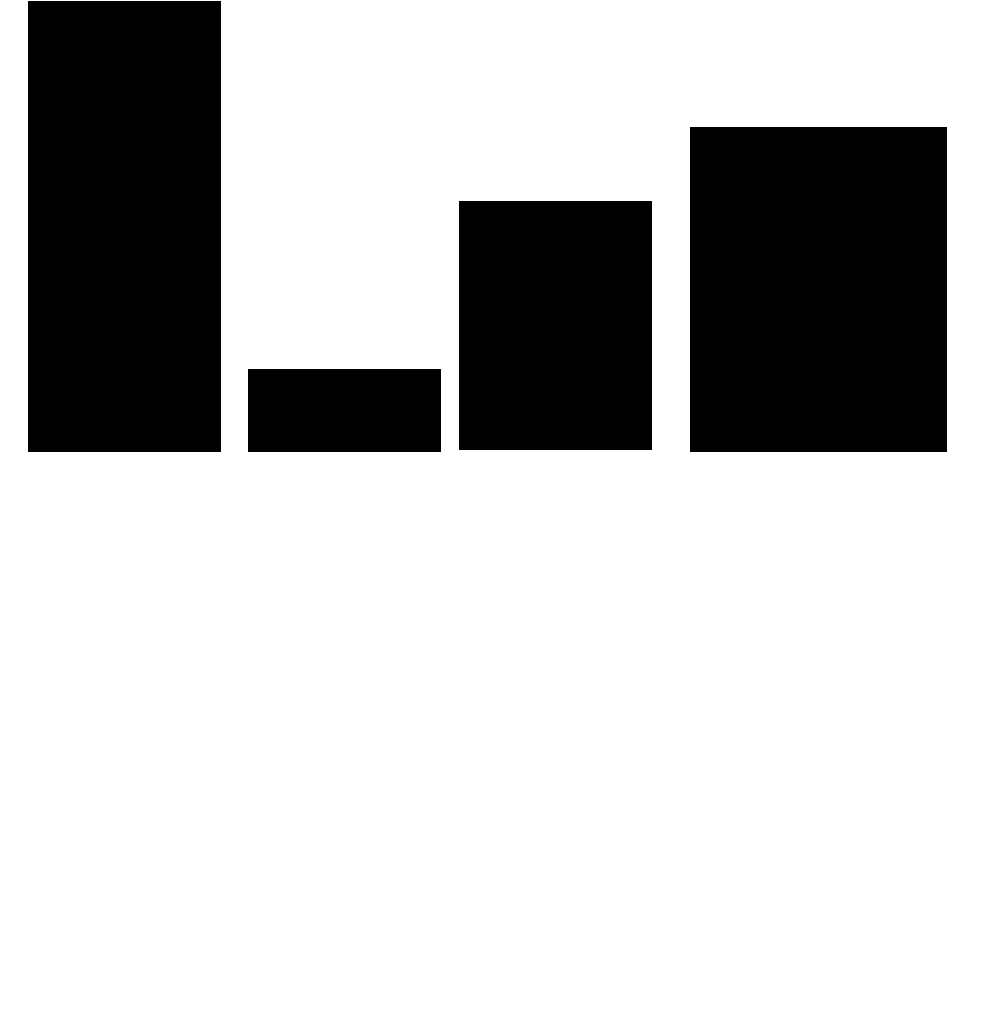
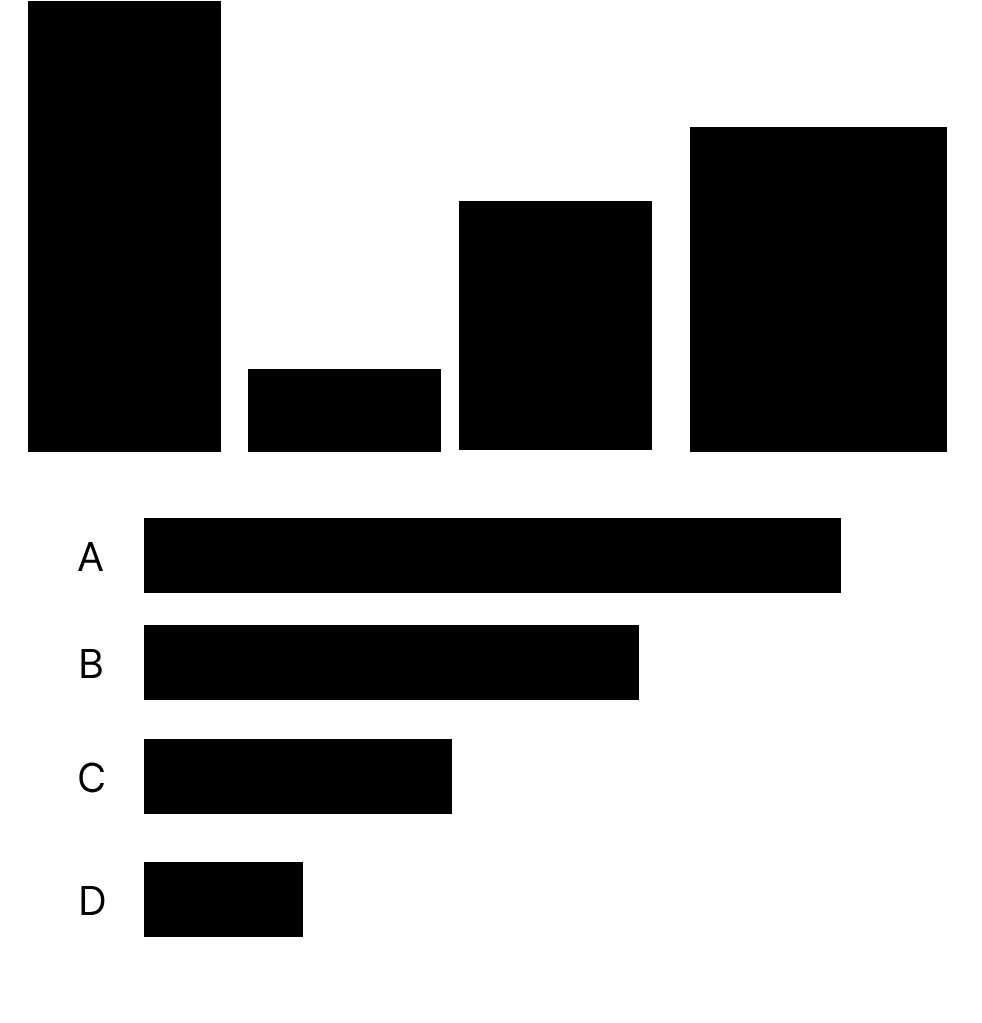
Before and after one commit to lucianoideh1/D3-Sandbox-1, a plain HTML site: page index.html in a window 1280 px wide. Shown: the part 993-2016 px from the top of the page, without its empty margins (0-982 px from the left). Before the commit the page ends 1476 px from the top, so only its background shows below. Drawn offline with nearby package versions, Linux system fonts and the light colour scheme.

Commit message:
bar-chart sideways

```diff
--- a/index.html
+++ b/index.html
@@ -39,6 +39,19 @@
     <rect x="451" y="268" width="193" height="249" fill="black"/>
     </svg>
 
+
+<svg width="939" height="545" viewBox="0 0 939 545" fill="none" xmlns="http://www.w3.org/2000/svg">
+    <rect width="939" height="545" fill="white"/>
+    <rect x="136" y="43" width="697" height="75" fill="black"/>
+    <rect x="136" y="150" width="495" height="75" fill="black"/>
+    <rect x="136" y="264" width="308" height="75" fill="black"/>
+    <rect x="136" y="387" width="159" height="75" fill="black"/>
+    <path d="M73.7159 96H70.0227L80.7045 66.9091H84.3409L95.0227 96H91.3295L82.6364 71.5114H82.4091L73.7159 96ZM75.0795 84.6364H89.9659V87.7614H75.0795V84.6364Z" fill="black"/>
+    <path d="M73.5227 203V173.909H83.6932C85.7197 173.909 87.3911 174.259 88.7074 174.96C90.0237 175.652 91.0038 176.584 91.6477 177.759C92.2917 178.923 92.6136 180.216 92.6136 181.636C92.6136 182.886 92.3911 183.919 91.946 184.733C91.5104 185.547 90.9328 186.191 90.2131 186.665C89.5028 187.138 88.7311 187.489 87.8977 187.716V188C88.7879 188.057 89.6828 188.369 90.5824 188.938C91.482 189.506 92.2348 190.32 92.8409 191.381C93.447 192.441 93.75 193.739 93.75 195.273C93.75 196.731 93.4186 198.043 92.7557 199.207C92.0928 200.372 91.0464 201.295 89.6165 201.977C88.1866 202.659 86.3258 203 84.0341 203H73.5227ZM77.0455 199.875H84.0341C86.3352 199.875 87.9688 199.43 88.9347 198.54C89.91 197.64 90.3977 196.551 90.3977 195.273C90.3977 194.288 90.1468 193.379 89.6449 192.545C89.143 191.703 88.428 191.03 87.5 190.528C86.572 190.017 85.4735 189.761 84.2045 189.761H77.0455V199.875ZM77.0455 186.693H83.5795C84.6402 186.693 85.5966 186.485 86.4489 186.068C87.3106 185.652 87.9924 185.064 88.4943 184.307C89.0057 183.549 89.2614 182.659 89.2614 181.636C89.2614 180.358 88.8163 179.274 87.9261 178.384C87.036 177.484 85.625 177.034 83.6932 177.034H77.0455V186.693Z" fill="black"/>
+    <path d="M95.9318 297H92.4091C92.2008 295.987 91.8362 295.097 91.3153 294.33C90.804 293.562 90.179 292.919 89.4403 292.398C88.7112 291.867 87.9015 291.47 87.0114 291.205C86.1212 290.939 85.1932 290.807 84.2273 290.807C82.4659 290.807 80.8703 291.252 79.4403 292.142C78.0199 293.032 76.8883 294.344 76.0455 296.077C75.2121 297.81 74.7955 299.936 74.7955 302.455C74.7955 304.973 75.2121 307.099 76.0455 308.832C76.8883 310.565 78.0199 311.877 79.4403 312.767C80.8703 313.657 82.4659 314.102 84.2273 314.102C85.1932 314.102 86.1212 313.97 87.0114 313.705C87.9015 313.439 88.7112 313.046 89.4403 312.526C90.179 311.995 90.804 311.347 91.3153 310.58C91.8362 309.803 92.2008 308.913 92.4091 307.909H95.9318C95.6667 309.396 95.1837 310.726 94.483 311.901C93.7822 313.075 92.911 314.074 91.8693 314.898C90.8277 315.712 89.6581 316.332 88.3608 316.759C87.0729 317.185 85.6951 317.398 84.2273 317.398C81.7462 317.398 79.5398 316.792 77.608 315.58C75.6761 314.367 74.1563 312.644 73.0483 310.409C71.9403 308.174 71.3864 305.523 71.3864 302.455C71.3864 299.386 71.9403 296.735 73.0483 294.5C74.1563 292.265 75.6761 290.542 77.608 289.33C79.5398 288.117 81.7462 287.511 84.2273 287.511C85.6951 287.511 87.0729 287.724 88.3608 288.151C89.6581 288.577 90.8277 289.202 91.8693 290.026C92.911 290.84 93.7822 291.834 94.483 293.009C95.1837 294.173 95.6667 295.504 95.9318 297Z" fill="black"/>
+    <path d="M82.5 440H73.5227V410.909H82.8977C85.7197 410.909 88.1345 411.491 90.142 412.656C92.1496 413.812 93.6884 415.473 94.7585 417.642C95.8286 419.801 96.3636 422.386 96.3636 425.398C96.3636 428.428 95.8239 431.037 94.7443 433.224C93.6648 435.402 92.0928 437.079 90.0284 438.253C87.964 439.418 85.4545 440 82.5 440ZM77.0455 436.875H82.2727C84.678 436.875 86.6714 436.411 88.2528 435.483C89.8343 434.555 91.0133 433.234 91.7898 431.52C92.5663 429.806 92.9545 427.765 92.9545 425.398C92.9545 423.049 92.571 421.027 91.804 419.332C91.0369 417.628 89.8911 416.321 88.3665 415.412C86.8419 414.493 84.9432 414.034 82.6705 414.034H77.0455V436.875Z" fill="black"/>
+    </svg>
+
     <script src="https://d3js.org/d3.v7.min.js"></script>
     <script src="example.js"></script>
 </body>
```
